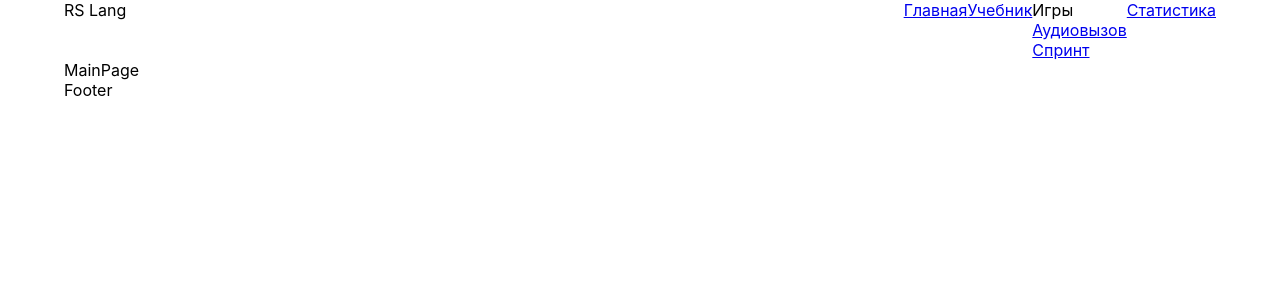
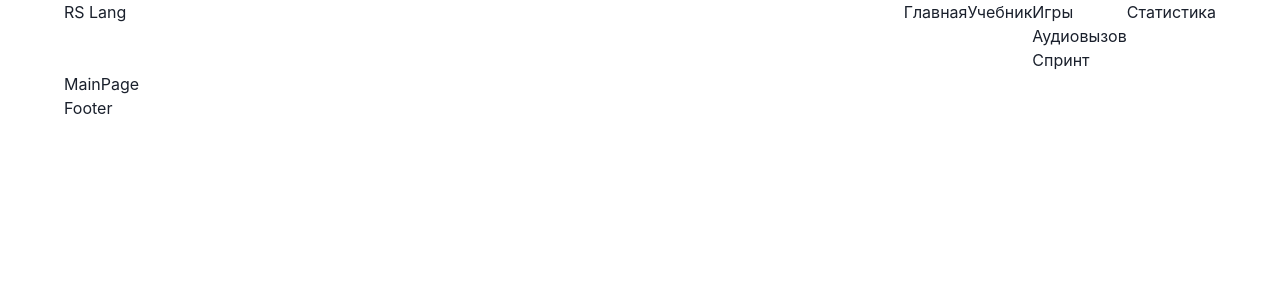
Before and after one commit to RS-Lang-Project/rslang, a React (Create React App) app: page / in a window 1280 px wide. Shown: the top 300 px of the page. Built offline with nearby package versions, Linux system fonts and the light colour scheme.

Commit message:
fix: add chakra

```diff
--- a/package.json
+++ b/package.json
@@ -10,12 +10,16 @@
     "lint": "eslint src/** --ext .ts,.tsx"
   },
   "dependencies": {
+    "@chakra-ui/react": "^1.8.3",
+    "@emotion/react": "^11.7.1",
+    "@emotion/styled": "^11.6.0",
     "@testing-library/jest-dom": "^5.16.2",
     "@testing-library/react": "^12.1.2",
     "@testing-library/user-event": "^13.5.0",
     "@types/jest": "^27.4.0",
     "@types/node": "^16.11.22",
     "@types/react-dom": "^17.0.11",
+    "framer-motion": "^5.6.0",
     "react": "^17.0.2",
     "react-dom": "^17.0.2",
     "react-router-dom": "^6.2.1",
--- a/src/index.tsx
+++ b/src/index.tsx
@@ -1,9 +1,11 @@
-import React from 'react';
 import ReactDOM from 'react-dom';
+import { ChakraProvider } from '@chakra-ui/react';
 import './index.css';
 import App from './App';
 
 ReactDOM.render(
-  <App />,
+  <ChakraProvider>
+    <App />
+  </ChakraProvider>,
   document.getElementById('root'),
 );
```
Also changed, not shown: 1 other file (tests, documents, lock files or other folders).
